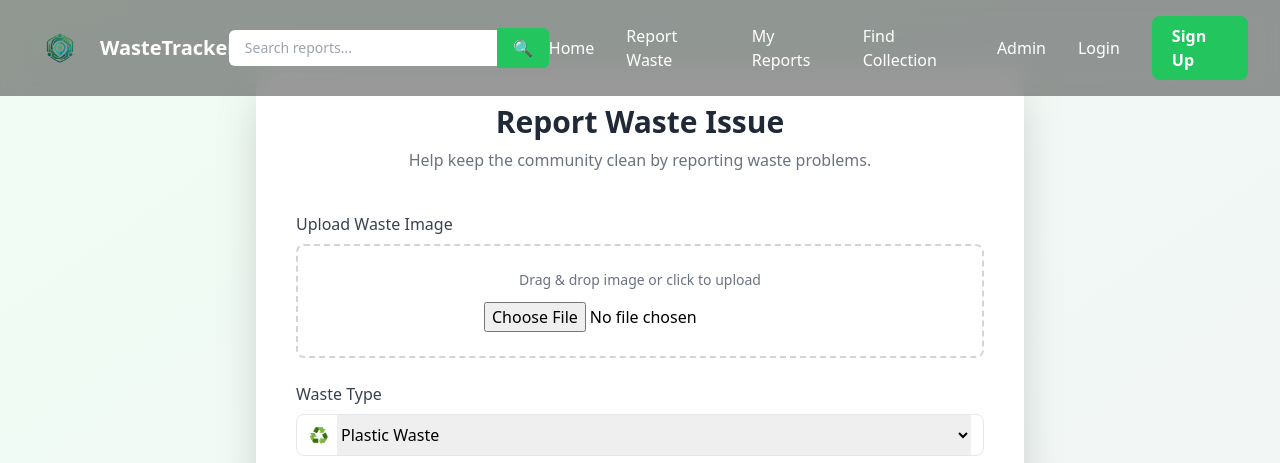
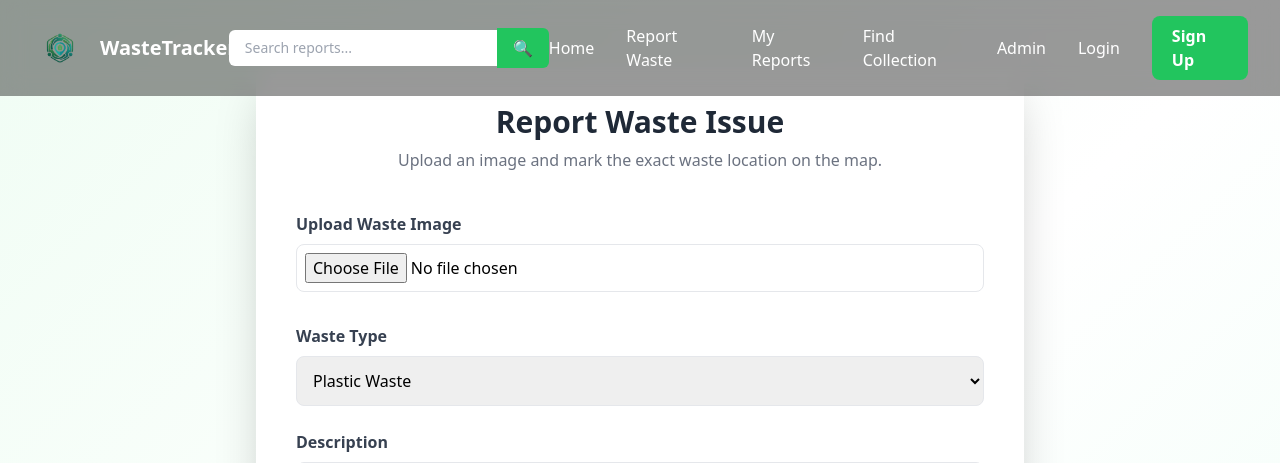
Before and after one commit to Mrincxyl/Community_Waste_Management_System, a Django app: page /report_waste/ in a window 1280 px wide. Shown: the top 463 px of the page. Run offline with Django 5.2, Linux system fonts and the light colour scheme; some libraries are stand-ins or nearby versions.

Commit message:
4th commit

```diff
--- a/Project/templates/home.html
+++ b/Project/templates/home.html
@@ -29,7 +29,7 @@ Home - Community Waste Reporting System
 </p>
 
 <div class="flex justify-center gap-4">
-    <a href="#" class="bg-green-500 hover:bg-green-600 px-6 py-3 rounded-lg font-semibold shadow">
+    <a href="{% url 'report_waste'%}" class="bg-green-500 hover:bg-green-600 px-6 py-3 rounded-lg font-semibold shadow">
         Report Waste
     </a>
 
@@ -86,7 +86,7 @@ Help Make Your City Cleaner 🌍
 Join the community effort to report waste problems and improve public hygiene.
 </p>
 
-<a href="#" class="bg-white text-green-600 px-6 py-3 rounded-lg font-semibold shadow hover:bg-gray-200">
+<a href="{% url 'report_waste' %}" class="bg-white text-green-600 px-6 py-3 rounded-lg font-semibold shadow hover:bg-gray-200">
 Report an Issue
 </a>
 
--- a/Project/templates/nav.html
+++ b/Project/templates/nav.html
@@ -13,7 +13,7 @@
        class="h-14 w-14 object-contain">
 
   <span class="text-white font-semibold text-xl">
-    WasteTracker
+   <a href="{% url 'home' %}">WasteTracker</a>
   </span>
 
 </div>
--- a/Project/templates/report_waste.html
+++ b/Project/templates/report_waste.html
@@ -4,49 +4,43 @@
 
 {% block content %}
 
-<section class="min-h-screen bg-gradient-to-br from-green-50 to-gray-100 py-16">
+<section class="min-h-screen bg-gradient-to-br from-green-50 via-white to-emerald-50 py-16">
 
 <div class="max-w-3xl mx-auto bg-white shadow-2xl rounded-2xl p-10">
 
-<!-- Title -->
+<!-- Heading -->
 
 <div class="text-center mb-10">
+
 <h1 class="text-3xl font-bold text-gray-800">
 Report Waste Issue
 </h1>
 
 <p class="text-gray-500 mt-2">
-Help keep the community clean by reporting waste problems.
+Upload an image and mark the exact waste location on the map.
 </p>
+
 </div>
 
 <form method="POST" enctype="multipart/form-data">
 
 {% csrf_token %}
 
-<!-- Image Upload -->
+<!-- Upload Image -->
 
-<div class="mb-6">
+<div class="mb-8">
 
-<label class="block text-gray-700 font-medium mb-2">
+<label class="block text-gray-700 font-semibold mb-2">
 Upload Waste Image
 </label>
-
-<div class="border-2 border-dashed border-gray-300 rounded-lg p-6 text-center hover:border-green-500 transition">
-
-<p class="text-gray-500 text-sm mb-3">
-Drag & drop image or click to upload
-</p>
 
 <input
 type="file"
 name="image"
 id="imageUpload"
-class="mx-auto block">
+class="w-full border rounded-lg p-2">
 
-</div>
-
-<img id="preview" class="mt-4 rounded-lg hidden"/>
+<img id="preview" class="mt-4 hidden rounded-lg shadow-md"/>
 
 </div>
 
@@ -54,17 +48,13 @@ class="mx-auto block">
 
 <div class="mb-6">
 
-<label class="block text-gray-700 font-medium mb-2">
+<label class="block text-gray-700 font-semibold mb-2">
 Waste Type
 </label>
 
-<div class="flex items-center border rounded-lg px-3">
-
-<span class="mr-2">♻️</span>
-
 <select
 name="waste_type"
-class="w-full py-2 outline-none">
+class="w-full border rounded-lg p-3 focus:ring-2 focus:ring-green-400 outline-none">
 
 <option>Plastic Waste</option>
 <option>Food Waste</option>
@@ -76,13 +66,11 @@ class="w-full py-2 outline-none">
 
 </div>
 
-</div>
-
 <!-- Description -->
 
-<div class="mb-6">
+<div class="mb-8">
 
-<label class="block text-gray-700 font-medium mb-2">
+<label class="block text-gray-700 font-semibold mb-2">
 Description
 </label>
 
@@ -95,43 +83,46 @@ class="w-full border rounded-lg p-3 focus:ring-2 focus:ring-green-400 outline-no
 
 </div>
 
-<!-- Location -->
+<!-- Location Section -->
 
 <div class="mb-6">
 
-<label class="block text-gray-700 font-medium mb-2">
+<label class="block text-gray-700 font-semibold mb-2">
 Location
 </label>
-
-<div class="flex items-center gap-4">
 
 <button
 type="button"
 onclick="getLocation()"
-class="bg-green-600 text-white px-4 py-2 rounded-lg hover:bg-green-700 transition">
+class="bg-green-600 text-white px-5 py-2 rounded-lg hover:bg-green-700 transition">
 
 📍 Detect My Location
 
 </button>
 
-<span id="locationStatus" class="text-sm text-gray-500">
+<span id="locationStatus"
+class="ml-3 text-sm text-gray-500">
+
 Location not detected
+
 </span>
 
 </div>
 
-</div>
+<!-- Map -->
 
-<!-- Hidden Location Inputs -->
+<div id="map" class="w-full h-80 rounded-xl border mb-8"></div>
+
+<!-- Hidden Coordinates -->
 
 <input type="hidden" name="latitude" id="lat">
 <input type="hidden" name="longitude" id="lon">
 
-<!-- Submit Button -->
+<!-- Submit -->
 
 <button
 type="submit"
-class="w-full bg-green-600 text-white py-3 rounded-lg text-lg font-semibold hover:bg-green-700 transition shadow-md">
+class="w-full bg-gradient-to-r from-green-600 to-emerald-600 text-white py-3 rounded-lg text-lg font-semibold hover:scale-[1.02] transition">
 
 Submit Waste Report
 
@@ -143,9 +134,17 @@ Submit Waste Report
 
 </section>
 
+<!-- Leaflet Map Library -->
+
+<link rel="stylesheet" href="https://unpkg.com/leaflet/dist/leaflet.css"/>
+
+<script src="https://unpkg.com/leaflet/dist/leaflet.js"></script>
+
 <script>
 
-/* Image Preview */
+/* -------------------------
+IMAGE PREVIEW
+------------------------- */
 
 document.getElementById("imageUpload").addEventListener("change", function(event){
 
@@ -163,19 +162,79 @@ preview.classList.add("w-full");
 });
 
 
-/* Get Location */
+
+/* -------------------------
+MAP INITIALIZATION
+------------------------- */
+
+let map = L.map('map').setView([22.5726, 88.3639], 13);
+
+L.tileLayer('https://{s}.tile.openstreetmap.org/{z}/{x}/{y}.png', {
+
+attribution: 'OpenStreetMap'
+
+}).addTo(map);
+
+let marker;
+
+
+
+/* -------------------------
+DETECT USER LOCATION
+------------------------- */
 
 function getLocation(){
+
+const status = document.getElementById("locationStatus");
+
+status.innerText = "Detecting location...";
 
 if(navigator.geolocation){
 
 navigator.geolocation.getCurrentPosition(function(position){
 
-document.getElementById("lat").value = position.coords.latitude;
-document.getElementById("lon").value = position.coords.longitude;
+let lat = position.coords.latitude;
+let lon = position.coords.longitude;
 
-document.getElementById("locationStatus").innerText =
-"Location captured successfully ✔";
+map.setView([lat, lon], 16);
+
+
+/* Remove previous marker */
+
+if(marker){
+map.removeLayer(marker);
+}
+
+
+/* Create draggable marker */
+
+marker = L.marker([lat, lon], {draggable:true})
+.addTo(map)
+.bindPopup("Drag this pin to the waste location")
+.openPopup();
+
+
+/* Save coordinates */
+
+document.getElementById("lat").value = lat;
+document.getElementById("lon").value = lon;
+
+
+/* Update when marker dragged */
+
+marker.on("dragend", function(){
+
+let position = marker.getLatLng();
+
+document.getElementById("lat").value = position.lat;
+document.getElementById("lon").value = position.lng;
+
+status.innerText = "Location updated ✔";
+
+});
+
+
+status.innerText = "Location detected. Drag the pin if needed.";
 
 });
 
@@ -183,6 +242,26 @@ document.getElementById("locationStatus").innerText =
 
 }
 
+
+
+/* -------------------------
+CLICK MAP TO MOVE MARKER
+------------------------- */
+
+map.on("click", function(e){
+
+if(marker){
+
+marker.setLatLng(e.latlng);
+
+document.getElementById("lat").value = e.latlng.lat;
+document.getElementById("lon").value = e.latlng.lng;
+
+}
+
+});
+
+
 </script>
 
 {% endblock content %}
```
